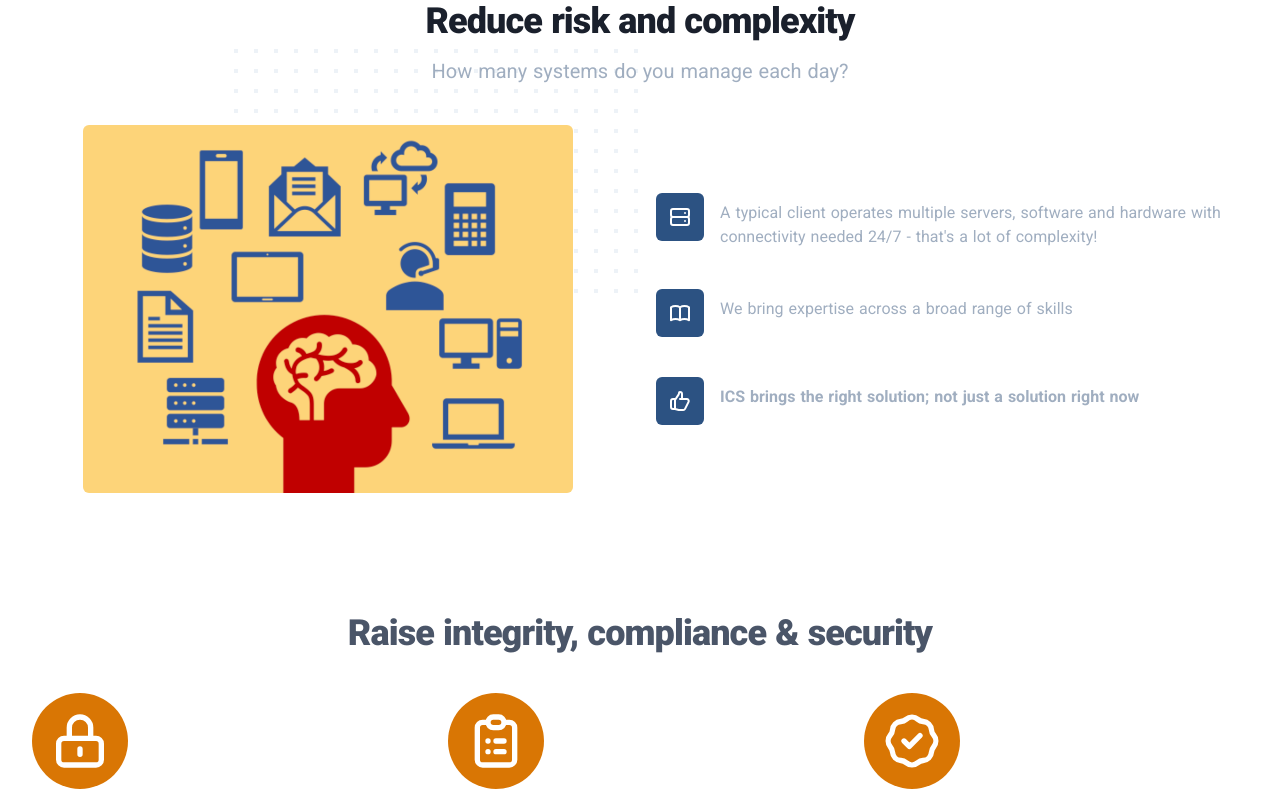
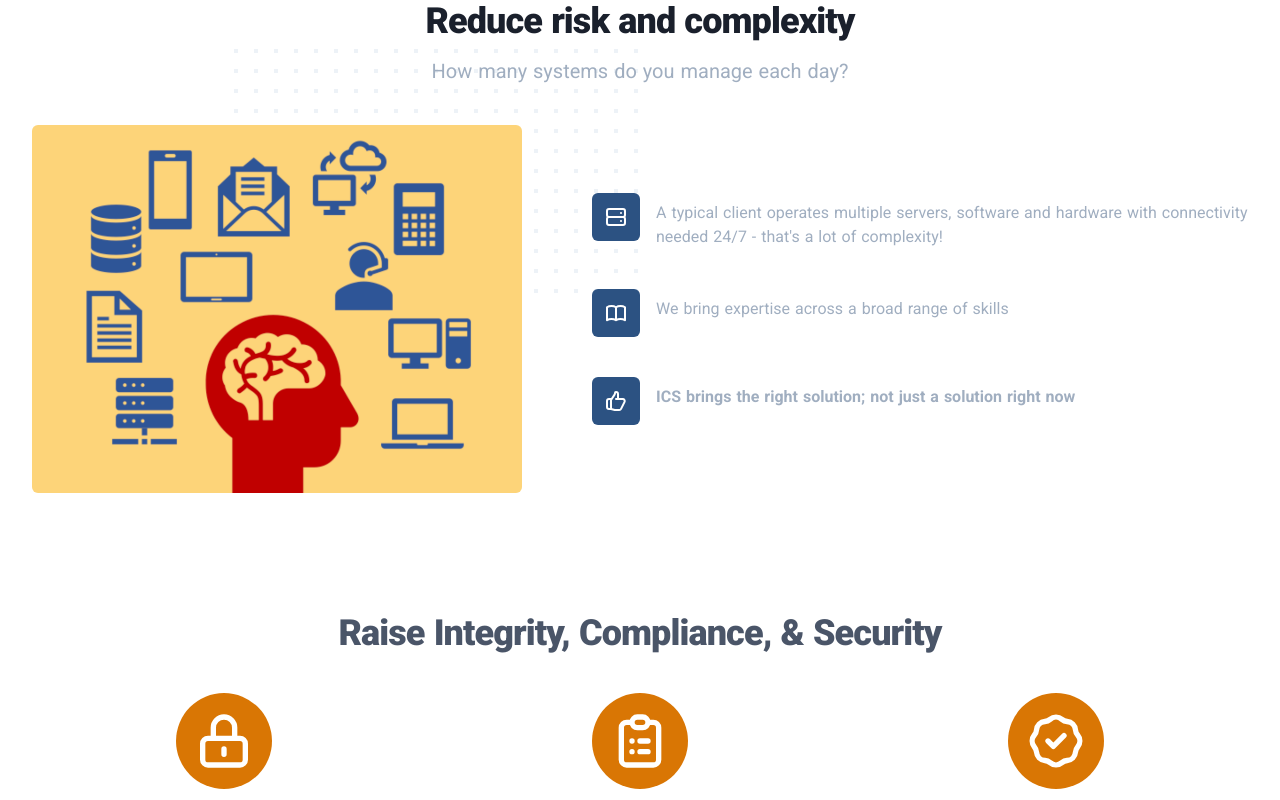
Before and after one commit to kelvingraddick/ICS-website-v2, a Nuxt app: page / in a window 1280 px wide. Shown: the part 1240-2040 px from the top of the page. Built offline with nearby package versions, Linux system fonts and the light colour scheme; what @tailwindcss/ui would draw is missing.

Commit message:
Feedback updates on home page

```diff
--- a/pages/index.vue
+++ b/pages/index.vue
@@ -48,7 +48,7 @@
         </div>
       </div>
     </div>
-    <div class="py-8overflow-hidden lg:py-16">
+    <div class="py-8 overflow-hidden lg:py-16">
       <div class="relative max-w-xl mx-auto px-4 sm:px-6 lg:px-8 lg:max-w-screen-xl">
         <svg class="hidden lg:block absolute right-full transform translate-x-1/2 translate-y-12" width="404" height="250" fill="none" viewBox="0 0 404 250">
           <defs>
@@ -66,7 +66,7 @@
         </div>
         <div class="relative mt-4 sm:mt-6 lg:mt-10">
           <div class="lg:grid lg:grid-flow-row-dense lg:grid-cols-2 lg:gap-8 lg:items-center">
-            <div class="lg:col-start-2">
+            <div class="lg:col-start-2 xl:-ml-16">
               <ul>
                 <li class="sm:mt-30 md:mt-0">
                   <div class="flex">
@@ -112,7 +112,7 @@
                 </li>
               </ul>
             </div>
-            <div class="mt-10 -mx-4 relative lg:mt-0 lg:col-start-1">
+            <div class="mt-10 relative lg:mt-0 lg:col-start-1">
               <svg class="absolute left-1/2 transform -translate-x-1/2 translate-y-16 lg:hidden" width="784" height="250" fill="none" viewBox="0 0 784 250">
                 <defs>
                   <pattern id="e80155a9-dfde-425a-b5ea-1f6fadd20131" x="0" y="0" width="20" height="20" patternUnits="userSpaceOnUse">
@@ -121,7 +121,7 @@
                 </defs>
                 <rect width="784" height="404" fill="url(#e80155a9-dfde-425a-b5ea-1f6fadd20131)" />
               </svg>
-              <img class="relative mx-auto rounded-md" width="490" src="ics-image-2.png" alt="">
+              <img class="relative rounded-md" width="490" src="ics-image-2.png" alt="">
             </div>
           </div>
         </div>
@@ -131,13 +131,13 @@
       <div class="max-w-screen-xl mx-auto px-4 sm:px-6 lg:px-8">
         <div class="lg:text-center">
           <h3 class="mt-2 text-3xl leading-8 font-extrabold tracking-tight text-gray-700 sm:text-4xl sm:leading-10">
-            Raise integrity, compliance & security
+            Raise Integrity, Compliance, & Security
           </h3>
         </div>
         <div class="mt-10">
           <div class="lg:grid lg:grid-cols-3 lg:gap-8">
             <div>
-              <div class="flex items-center justify-center h-24 w-24 rounded-full bg-orange-500 text-white">
+              <div class="flex items-center justify-center h-24 w-24 rounded-full mx-auto bg-orange-500 text-white">
                 <svg class="h-16 w-16" fill="none" viewBox="0 0 24 24" stroke="currentColor">
                   <path stroke-linecap="round" stroke-linejoin="round" stroke-width="2" :d="content['Section 3 Point 1 Icon']" />
                 </svg>
@@ -148,7 +148,7 @@
               </div>
             </div>
             <div class="mt-10 lg:mt-0">
-              <div class="flex items-center justify-center h-24 w-24 rounded-full bg-orange-500 text-white">
+              <div class="flex items-center justify-center h-24 w-24 rounded-full mx-auto bg-orange-500 text-white">
                 <svg class="h-16 w-16" fill="none" viewBox="0 0 24 24" stroke="currentColor">
                   <path stroke-linecap="round" stroke-linejoin="round" stroke-width="2" :d="content['Section 3 Point 2 Icon']" />
                 </svg>
@@ -159,7 +159,7 @@
               </div>
             </div>
             <div class="mt-10 lg:mt-0">
-              <div class="flex items-center justify-center h-24 w-24 rounded-full bg-orange-500 text-white">
+              <div class="flex items-center justify-center h-24 w-24 rounded-full mx-auto bg-orange-500 text-white">
                 <svg class="h-16 w-16" fill="none" viewBox="0 0 24 24" stroke="currentColor">
                   <path stroke-linecap="round" stroke-linejoin="round" stroke-width="2" :d="content['Section 3 Point 3 Icon']" />
                 </svg>
```
